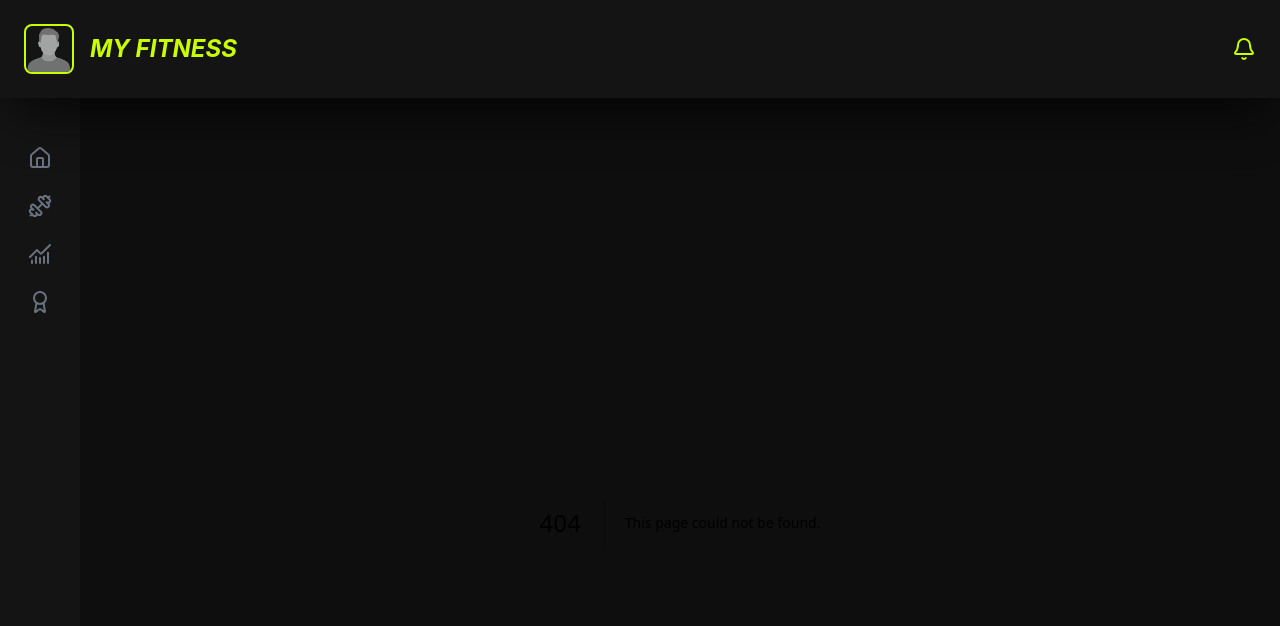
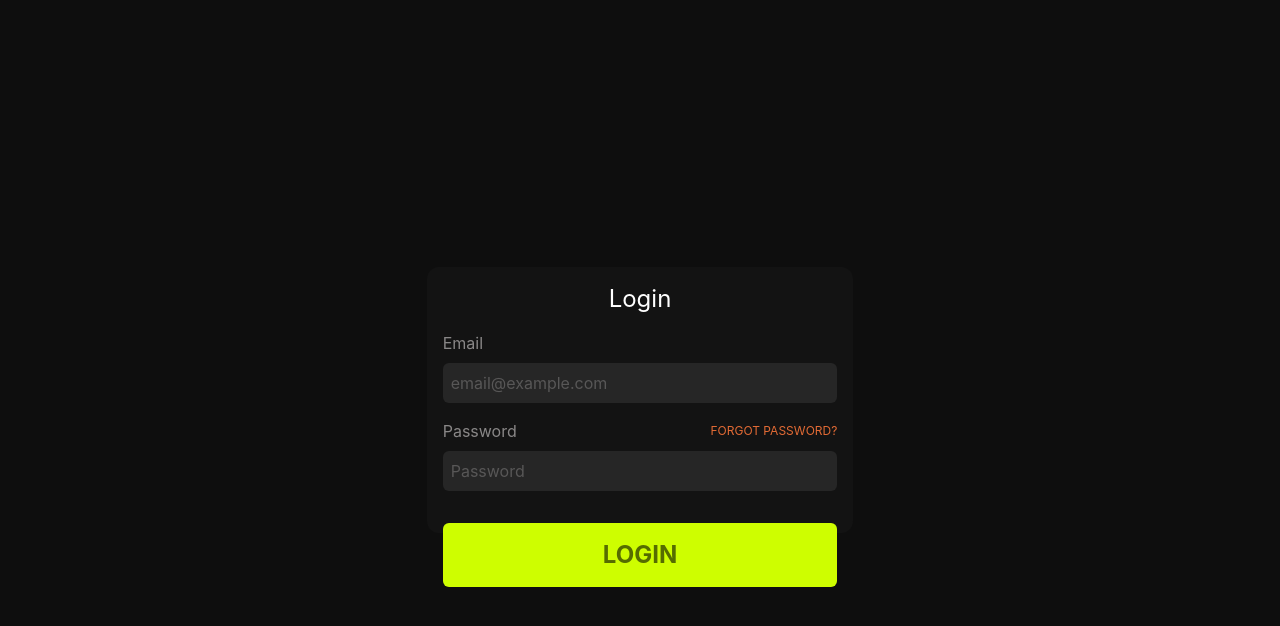
Before and after one commit to LuisAguiarGIT/myFitness, a Next.js app: page /login in a window 1280 px wide. Before the commit this address had no page. Shown: the top 626 px of the page. Built offline with nearby package versions, Linux system fonts and the light colour scheme.

Commit message:
Restructuring, login

```diff
--- a/package.json
+++ b/package.json
@@ -11,7 +11,8 @@
   "dependencies": {
     "@tanstack/react-table": "^8.21.3",
     "lucide-react": "^1.7.0",
-    "next": "16.2.1",
+    "next": "^16.2.4",
+    "next-auth": "^4.24.14",
     "postcss": "^8.5.8",
     "react": "19.2.4",
     "react-dom": "19.2.4"
--- /dev/null
+++ b/src/app/(app)/WorkoutLog/layout.tsx
@@ -0,0 +1,16 @@
+import SideNav from '@/components/SideNav';
+import Navbar from '@/components/Navbar';
+
+export default function AppLayout({ children }: { children: React.ReactNode }) {
+  return (
+    <div className="h-screen flex flex-col overflow-hidden">
+      <Navbar />
+      <div className="flex flex-1 min-h-0">
+        <SideNav />
+        <main className="flex-1 min-h-0 overflow-y-auto p-6 bg-[#0E0E0E]">
+          {children}
+        </main>
+      </div>
+    </div>
+  );
+}
--- a/src/app/WorkoutLog/page.tsx
+++ b/src/app/(app)/WorkoutLog/page.tsx
@@ -3,12 +3,10 @@
 import ExerciseCard from '@/components/ExerciseCard';
 import CustomExerciseCard from '@/components/CustomExerciseCard';
 import SubmitButton from '@/components/SubmitButton';
-import Timer from '../../components/Timer';
+import Timer from '@/components/Timer';
 import WorkoutTable from '@/components/WorkoutTable';
-import { useState } from 'react';
-import { WorkoutSet, Workout } from '@/types/workout';
-import { useWorkoutTimer } from '../hooks/useWorkoutTimer';
-import { useWorkout } from '../hooks/useWorkout';
+import { useWorkoutTimer } from '../../hooks/useWorkoutTimer';
+import { useWorkout } from '../../hooks/useWorkout';
 
 export default function WorkoutLog() {
   const exerciseList = [
@@ -20,7 +18,7 @@ export default function WorkoutLog() {
     useWorkout({
       name: 'PUSH DAY',
       focus: 'Hypertrophy',
-      exercises: [{ id: 1, name: 'Barbell Bench Press', sets: [] }],
+      exercises: [],
     });
 
   const { seconds, isRunning, toggleTimer } = useWorkoutTimer();
--- /dev/null
+++ b/src/app/(auth)/login/layout.tsx
@@ -0,0 +1,19 @@
+export default function AuthLayout({
+  children,
+}: {
+  children: React.ReactNode;
+}) {
+  return (
+    <div
+      style={{
+        minHeight: '100vh',
+        display: 'flex',
+        justifyContent: 'center',
+        alignItems: 'center',
+        background: '#0E0E0E',
+      }}
+    >
+      {children}
+    </div>
+  );
+}
--- /dev/null
+++ b/src/app/(auth)/login/page.tsx
@@ -0,0 +1,66 @@
+'use client';
+
+import { signIn } from 'next-auth/react';
+import { useState } from 'react';
+
+export default function LoginPage() {
+  const [email, setEmail] = useState('');
+  const [password, setPassword] = useState('');
+
+  async function handleSubmit(e: React.SubmitEvent) {
+    e.preventDefault();
+
+    const res = await signIn('credentials', {
+      email,
+      password,
+      redirect: false,
+    });
+
+    if (res?.ok) {
+      window.location.href = '/';
+    } else {
+      alert('Invalid login');
+    }
+  }
+
+  return (
+    <div className="bg-[#131313] w-1/3 h-1/3 rounded-xl">
+      <h1 className="flex justify-center text-white m-4 text-2xl">Login</h1>
+
+      <div className="m-4">
+        <form onSubmit={handleSubmit}>
+          <div className="text-[#898787]">
+            <h2>Email</h2>
+            <input
+              type="email"
+              placeholder="email@example.com"
+              className="bg-[#262626] rounded-md p-2 w-full mt-2"
+              onChange={(e) => setEmail(e.target.value)}
+            />
+          </div>
+          <div className="mt-4 text-[#898787]">
+            <div className="flex justify-between items-center">
+              <h2>Password</h2>
+              <button className="text-[#E36B35] text-xs">
+                FORGOT PASSWORD?
+              </button>
+            </div>
+            <input
+              type="password"
+              placeholder="Password"
+              className="bg-[#262626] rounded-md p-2 w-full mt-2"
+              onChange={(e) => setPassword(e.target.value)}
+            />
+          </div>
+
+          <button
+            type="submit"
+            className="bg-[#CEFE00] w-full mt-8 p-4 rounded-md hover:cursor-pointer font-bold text-2xl text-[#556C00]"
+          >
+            LOGIN
+          </button>
+        </form>
+      </div>
+    </div>
+  );
+}
--- /dev/null
+++ b/src/app/api/auth/[...nextauth]/route.ts
@@ -0,0 +1,35 @@
+import NextAuth, { type AuthOptions } from 'next-auth';
+import Credentials from 'next-auth/providers/credentials';
+
+export const authOptions: AuthOptions = {
+  providers: [
+    Credentials({
+      name: 'Credentials',
+      credentials: {
+        email: {},
+        password: {},
+      },
+      async authorize(credentials) {
+        if (
+          credentials?.email === 'test@test.com' &&
+          credentials?.password === '1234'
+        ) {
+          return {
+            id: '1',
+            name: 'Test User',
+            email: 'test@test.com',
+          };
+        }
+
+        return null;
+      },
+    }),
+  ],
+  session: {
+    strategy: 'jwt',
+  },
+};
+
+const handler = NextAuth(authOptions);
+
+export { handler as GET, handler as POST };
--- a/src/app/layout.tsx
+++ b/src/app/layout.tsx
@@ -29,15 +29,7 @@ export default function RootLayout({
       lang="en"
       className={`${geistSans.variable} ${geistMono.variable} h-full antialiased`}
     >
-      <body className="h-screen flex flex-col overflow-hidden">
-        <Navbar />
-        <div className="flex flex-1 min-h-0">
-          <SideNav />
-          <main className="flex-1 min-h-0 overflow-y-auto p-6 bg-[#0E0E0E]">
-            {children}
-          </main>
-        </div>
-      </body>
+      <body className="h-screen flex flex-col overflow-hidden">{children}</body>
     </html>
   );
 }
```
Also changed, not shown: 1 other file (tests, documents, lock files or other folders).
